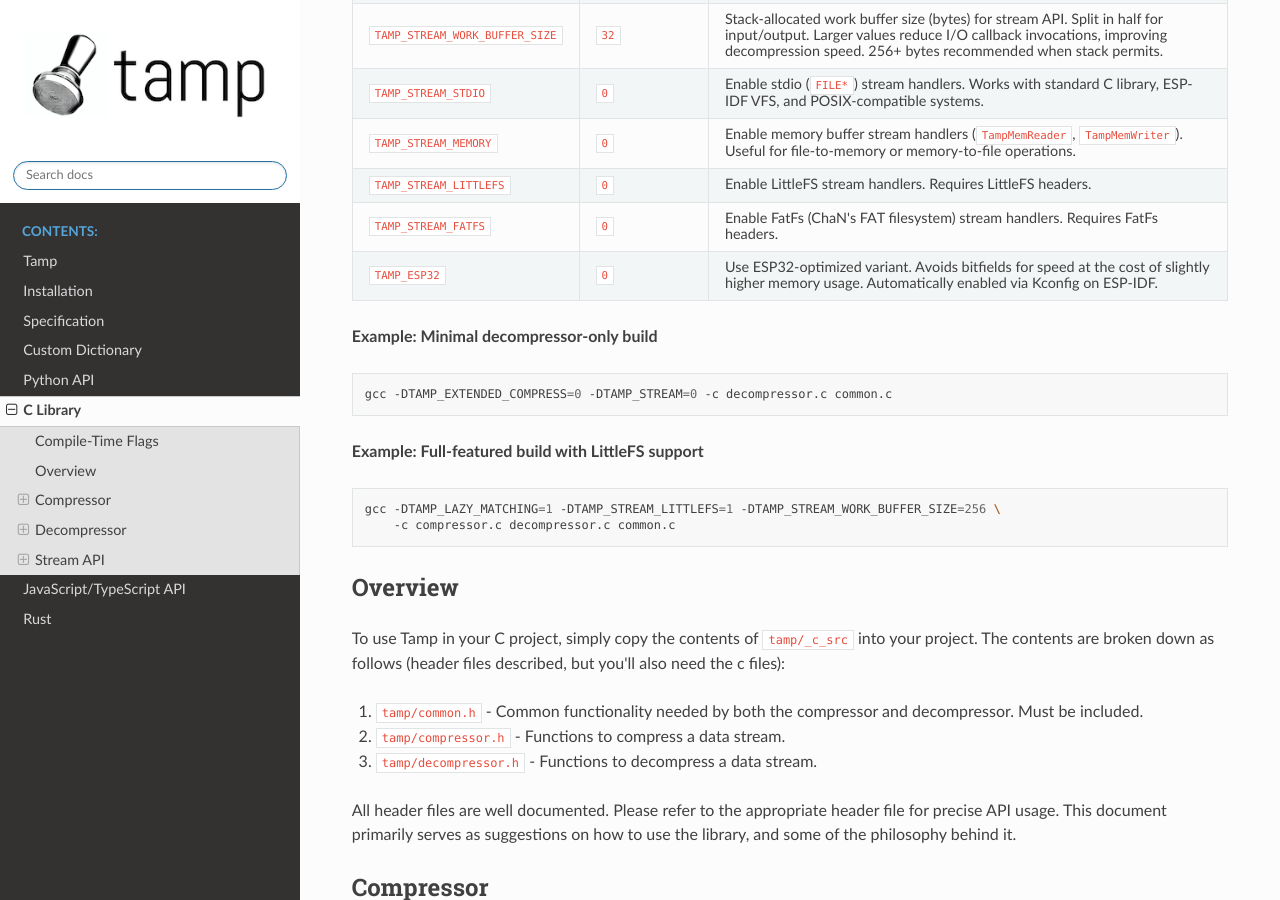
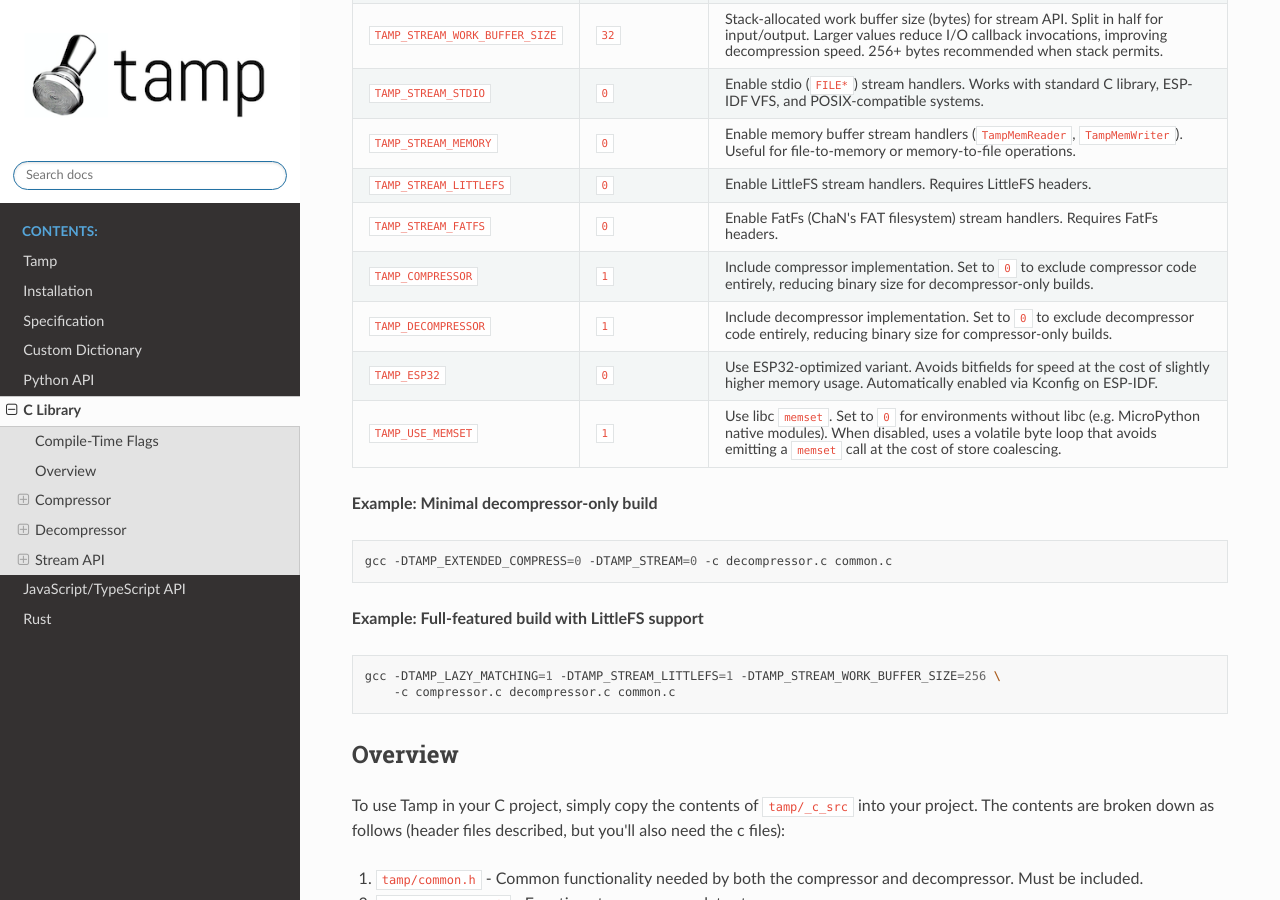
Before and after one commit to BrianPugh/tamp, a Sphinx documentation site: the page built from docs/source/c_library.rst, in a window 1280 px wide and 900 px high, scrolled down 674 px. Built offline with Sphinx 7.4.7 and the Read the Docs theme 3.1.0, drawn with Linux system fonts in a browser that asks for light colours.

Commit message:
document more macros

```diff
--- a/docs/source/c_library.rst
+++ b/docs/source/c_library.rst
@@ -43,8 +43,18 @@ Pass these flags to your compiler (e.g., ``-DTAMP_STREAM=0``).
 +----------------------------------+-------------------+------------------------------------------------------------------------------+
 | ``TAMP_STREAM_FATFS``            | ``0``             | Enable FatFs (ChaN's FAT filesystem) stream handlers. Requires FatFs headers.|
 +----------------------------------+-------------------+------------------------------------------------------------------------------+
+| ``TAMP_COMPRESSOR``              | ``1``             | Include compressor implementation. Set to ``0`` to exclude compressor code   |
+|                                  |                   | entirely, reducing binary size for decompressor-only builds.                 |
++----------------------------------+-------------------+------------------------------------------------------------------------------+
+| ``TAMP_DECOMPRESSOR``            | ``1``             | Include decompressor implementation. Set to ``0`` to exclude decompressor    |
+|                                  |                   | code entirely, reducing binary size for compressor-only builds.              |
++----------------------------------+-------------------+------------------------------------------------------------------------------+
 | ``TAMP_ESP32``                   | ``0``             | Use ESP32-optimized variant. Avoids bitfields for speed at the cost of       |
 |                                  |                   | slightly higher memory usage. Automatically enabled via Kconfig on ESP-IDF.  |
++----------------------------------+-------------------+------------------------------------------------------------------------------+
+| ``TAMP_USE_MEMSET``              | ``1``             | Use libc ``memset``. Set to ``0`` for environments without libc              |
+|                                  |                   | (e.g. MicroPython native modules). When disabled, uses a volatile byte loop  |
+|                                  |                   | that avoids emitting a ``memset`` call at the cost of store coalescing.      |
 +----------------------------------+-------------------+------------------------------------------------------------------------------+
 
 **Example: Minimal decompressor-only build**
```
Also changed, not shown: CLAUDE.md (+2 -0 lines).
